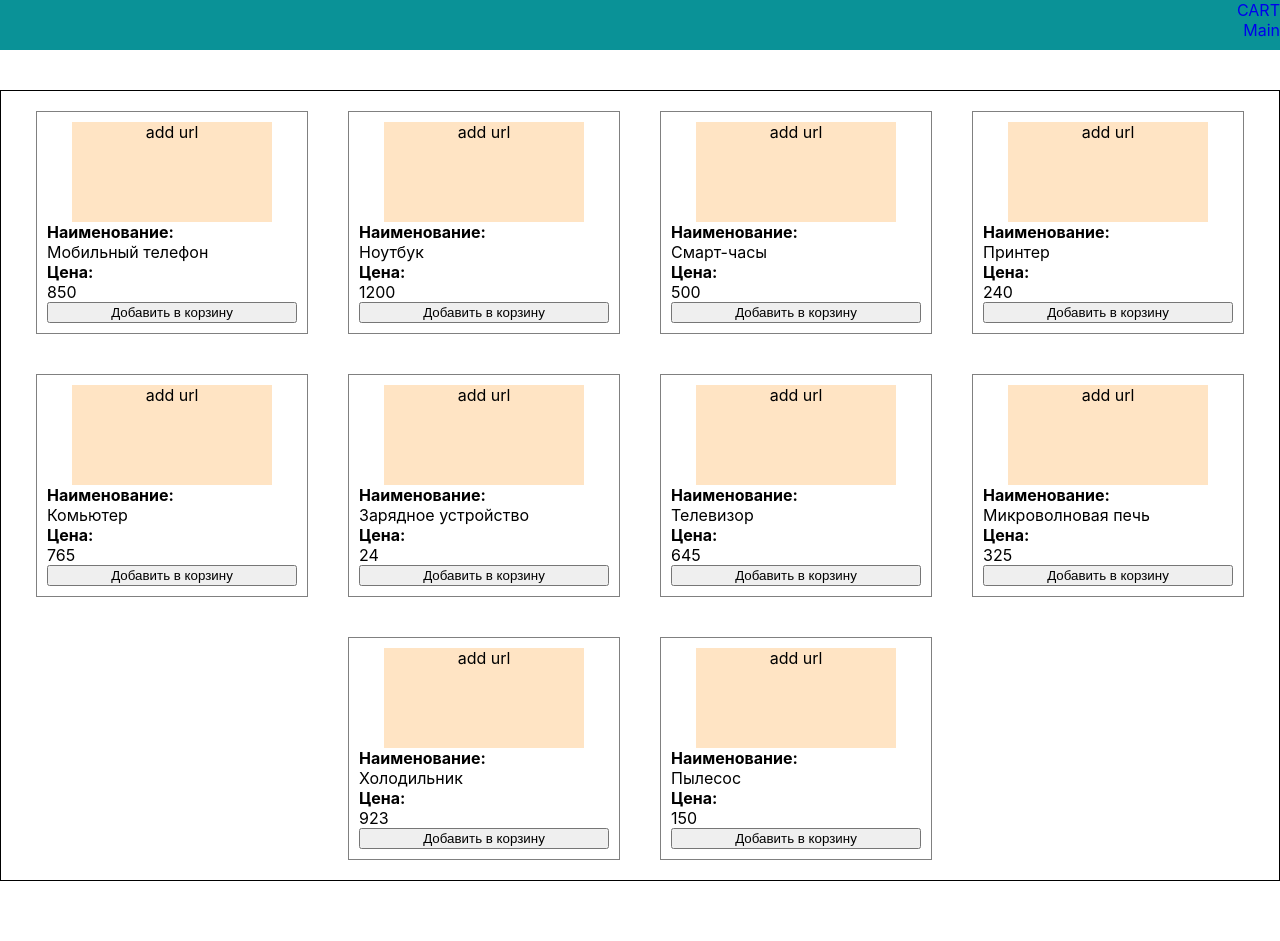
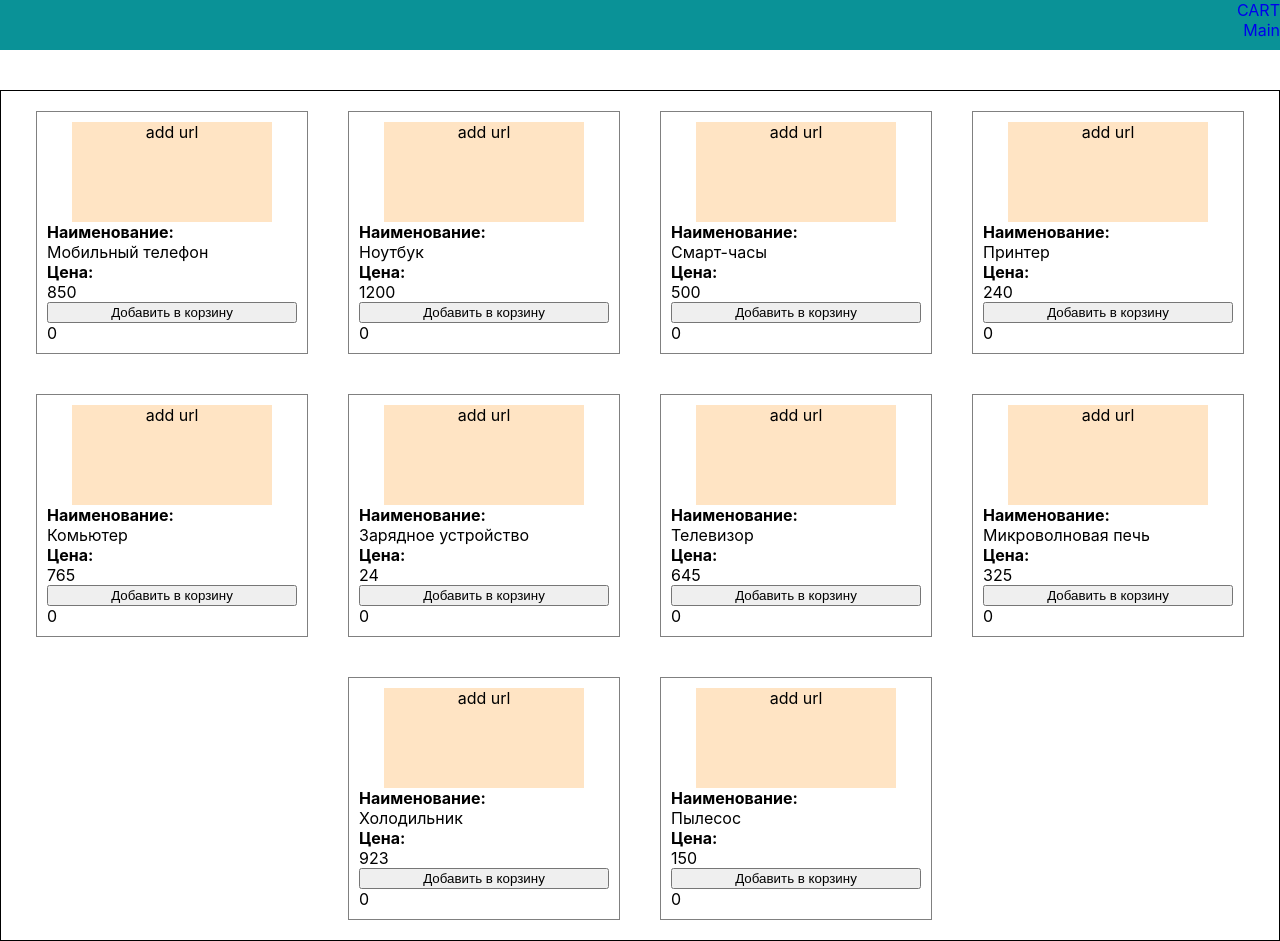
Before and after one commit to PsyHow/testShop, a React (Create React App) app: page / in a window 1280 px wide. Before the commit the page ends 881 px from the top, so only its background shows below. Built offline with nearby package versions, Linux system fonts and the light colour scheme.

Commit message:
inc and decrement item in Cart, add items in localStorage

```diff
--- a/src/App.tsx
+++ b/src/App.tsx
@@ -3,21 +3,84 @@ import React, { ReactElement } from 'react';
 import { Route, Routes } from 'react-router-dom';
 
 import { ProductsType } from 'bll/cartReducer';
-import { CartPage } from 'ui/CartPage/CartPage';
+import { CartPageContainer } from 'ui/CartPage/CartPageContainer';
 import { Header } from 'ui/Header/Header';
 import { ProductPage } from 'ui/ProductPage/ProductPage';
 
 export const products: ProductsType[] = [
-  { id: 1, name: 'Мобильный телефон', price: 850, photo: 'add url', isAvailable: true },
-  { id: 2, name: 'Ноутбук', price: 1200, photo: 'add url', isAvailable: true },
-  { id: 3, name: 'Смарт-часы', price: 500, photo: 'add url', isAvailable: true },
-  { id: 4, name: 'Принтер', price: 240, photo: 'add url', isAvailable: true },
-  { id: 5, name: 'Комьютер', price: 765, photo: 'add url', isAvailable: true },
-  { id: 6, name: 'Зарядное устройство', photo: 'add url', price: 24, isAvailable: true },
-  { id: 7, name: 'Телевизор', price: 645, photo: 'add url', isAvailable: true },
-  { id: 8, name: 'Микроволновая печь', price: 325, photo: 'add url', isAvailable: true },
-  { id: 9, name: 'Холодильник', price: 923, photo: 'add url', isAvailable: true },
-  { id: 10, name: 'Пылесос', price: 150, photo: 'add url', isAvailable: true },
+  {
+    id: 1,
+    name: 'Мобильный телефон',
+    price: 850,
+    totalPrice: 850,
+    photo: 'add url',
+    itemCount: 1,
+  },
+  {
+    id: 2,
+    name: 'Ноутбук',
+    price: 1200,
+    totalPrice: 1200,
+    photo: 'add url',
+    itemCount: 1,
+  },
+  {
+    id: 3,
+    name: 'Смарт-часы',
+    price: 500,
+    totalPrice: 500,
+    photo: 'add url',
+    itemCount: 1,
+  },
+  { id: 4, name: 'Принтер', price: 240, totalPrice: 240, photo: 'add url', itemCount: 1 },
+  {
+    id: 5,
+    name: 'Комьютер',
+    price: 765,
+    totalPrice: 765,
+    photo: 'add url',
+    itemCount: 1,
+  },
+  {
+    id: 6,
+    name: 'Зарядное устройство',
+    photo: 'add url',
+    price: 24,
+    totalPrice: 24,
+    itemCount: 1,
+  },
+  {
+    id: 7,
+    name: 'Телевизор',
+    price: 645,
+    totalPrice: 645,
+    photo: 'add url',
+    itemCount: 1,
+  },
+  {
+    id: 8,
+    name: 'Микроволновая печь',
+    price: 325,
+    totalPrice: 325,
+    photo: 'add url',
+    itemCount: 1,
+  },
+  {
+    id: 9,
+    name: 'Холодильник',
+    price: 923,
+    totalPrice: 923,
+    photo: 'add url',
+    itemCount: 1,
+  },
+  {
+    id: 10,
+    name: 'Пылесос',
+    price: 150,
+    totalPrice: 150,
+    photo: 'add url',
+    itemCount: 1,
+  },
 ];
 
 const App = (): ReactElement => (
@@ -25,7 +88,7 @@ const App = (): ReactElement => (
     <Header />
     <Routes>
       <Route path="/" element={<ProductPage products={products} />} />
-      <Route path="cartPage" element={<CartPage />} />
+      <Route path="cartPage" element={<CartPageContainer />} />
     </Routes>
   </>
 );
--- a/src/bll/cartReducer.ts
+++ b/src/bll/cartReducer.ts
@@ -12,8 +12,33 @@ export const cartReducer = (
     case 'INC_ITEM_COUNT': {
       return {
         ...state,
-        // eslint-disable-next-line @typescript-eslint/no-magic-numbers
-        itemCount: state.itemCount + 1,
+        items: state.items.map(m =>
+          m.id === action.item.id
+            ? {
+                ...m,
+                // eslint-disable-next-line @typescript-eslint/no-magic-numbers
+                itemCount: action.item.itemCount + 1,
+                totalPrice: action.item.totalPrice + m.price,
+              }
+            : m,
+        ),
+        totalPriceCount: state.totalPriceCount + action.item.price,
+      };
+    }
+    case 'DECREMENT_ITEM_COUNT': {
+      return {
+        ...state,
+        items: state.items.map(m =>
+          m.id === action.item.id
+            ? {
+                ...m,
+                // eslint-disable-next-line @typescript-eslint/no-magic-numbers
+                itemCount: action.item.itemCount - 1,
+                totalPrice: action.item.totalPrice - m.price,
+              }
+            : m,
+        ),
+        totalPriceCount: state.totalPriceCount - action.item.price,
       };
     }
     case 'ADD_ITEM_IN_CART': {
@@ -23,15 +48,41 @@ export const cartReducer = (
         totalPriceCount: state.totalPriceCount + action.item.price,
       };
     }
+    case 'DELETE_ITEM': {
+      return {
+        ...state,
+        items: state.items.filter(f => f.id !== action.id),
+      };
+    }
+    case 'GET_ITEMS_IN_CART': {
+      return {
+        ...state,
+        items: action.items,
+      };
+    }
+    case 'GET_TOTAL_PRICE': {
+      return {
+        ...state,
+        // eslint-disable-next-line @typescript-eslint/no-magic-numbers
+        totalPriceCount: state.items.reduce((acc, item) => acc + item.totalPrice, 0),
+      };
+    }
     default:
       return state;
   }
 };
 
 // actions
-export const incItemCount = () =>
+export const incItemCount = (item: ProductsType) =>
   ({
     type: 'INC_ITEM_COUNT',
+    item,
+  } as const);
+
+export const decrementItemCount = (item: ProductsType) =>
+  ({
+    type: 'DECREMENT_ITEM_COUNT',
+    item,
   } as const);
 
 export const addItemInCart = (item: ProductsType) =>
@@ -40,16 +91,39 @@ export const addItemInCart = (item: ProductsType) =>
     item,
   } as const);
 
+export const deleteItem = (id: number) =>
+  ({
+    type: 'DELETE_ITEM',
+    id,
+  } as const);
+
+export const getItemsInCart = (items: ProductsType[]) =>
+  ({
+    type: 'GET_ITEMS_IN_CART',
+    items,
+  } as const);
+
+export const getTotalPrice = (totalPrice: number) =>
+  ({
+    type: 'GET_TOTAL_PRICE',
+    totalPrice,
+  } as const);
+
 export type ProductsType = {
   id: number;
   name: string;
   price: number;
   photo: string;
-  isAvailable: boolean;
+  itemCount: number;
+  totalPrice: number;
 };
 
 export type InitialStateType = typeof initialState;
 
 export type ActionsType =
   | ReturnType<typeof incItemCount>
-  | ReturnType<typeof addItemInCart>;
+  | ReturnType<typeof addItemInCart>
+  | ReturnType<typeof decrementItemCount>
+  | ReturnType<typeof deleteItem>
+  | ReturnType<typeof getItemsInCart>
+  | ReturnType<typeof getTotalPrice>;
--- a/src/ui/CartPage/CartPage.module.scss
+++ b/src/ui/CartPage/CartPage.module.scss
@@ -4,23 +4,6 @@
   flex-wrap: wrap;
   justify-content: space-around;
 
-.orderBox {
-  display: flex;
-  flex-direction: column;
-  align-items: center;
-  max-width: 200px;
-  border: 1px solid black;
-
-  .orderTitle {
-    display: flex;
-    flex-direction: column;
-    padding: 10px;
-  }
-
-  .orderButton {
-    width: 100px;
-  }
-}
   .itemsBox {
     margin-top: 40px;
     justify-content: center;
--- /dev/null
+++ b/src/ui/CartPage/CartPageContainer.tsx
@@ -0,0 +1,56 @@
+import { FC, useEffect } from 'react';
+
+import { useDispatch, useSelector } from 'react-redux';
+
+import { CartPage } from './CartPage';
+import styles from './CartPage.module.scss';
+import { Order } from './Oreder/Order';
+
+import {
+  decrementItemCount,
+  deleteItem,
+  getItemsInCart,
+  getTotalPrice,
+  incItemCount,
+  ProductsType,
+} from 'bll/cartReducer';
+import { AppRootStateType } from 'bll/store';
+
+export const CartPageContainer: FC = () => {
+  const dispatch = useDispatch();
+
+  const inc = (items: ProductsType): void => {
+    dispatch(incItemCount(items));
+  };
+  const decrement = (items: ProductsType): void => {
+    dispatch(decrementItemCount(items));
+    // eslint-disable-next-line @typescript-eslint/no-magic-numbers
+    if (items.itemCount <= 1) {
+      dispatch(deleteItem(items.id));
+    }
+  };
+  const items = useSelector<AppRootStateType, ProductsType[]>(st => st.cartReducer.items);
+  const totalPrice = useSelector<AppRootStateType, number>(
+    st => st.cartReducer.totalPriceCount,
+  );
+
+  useEffect(() => {
+    const valueAsString = localStorage.getItem('product');
+    if (valueAsString) {
+      const itemsLocal = JSON.parse(valueAsString);
+      dispatch(getItemsInCart(itemsLocal));
+      dispatch(getTotalPrice(totalPrice));
+    }
+  }, []);
+
+  return (
+    <div className={styles.cartBox}>
+      <Order />
+      <CartPage inc={inc} items={items} decrement={decrement} />
+      <div>
+        <b>Сумма покупок: </b>
+        {totalPrice}
+      </div>
+    </div>
+  );
+};
--- /dev/null
+++ b/src/ui/CartPage/Oreder/Order.module.scss
@@ -0,0 +1,17 @@
+.orderBox {
+  display: flex;
+  flex-direction: column;
+  align-items: center;
+  max-width: 200px;
+  border: 1px solid black;
+
+  .orderTitle {
+    display: flex;
+    flex-direction: column;
+    padding: 10px;
+  }
+
+  .orderButton {
+    width: 100px;
+  }
+}
--- /dev/null
+++ b/src/ui/CartPage/Oreder/Order.tsx
@@ -0,0 +1,27 @@
+import { FC } from 'react';
+
+import styles from './Order.module.scss';
+
+export const Order: FC = () => (
+  <div className={styles.orderBox}>
+    <div className={styles.orderTitle}>
+      <b>Имя: </b>
+      <input type="text" placeholder="Введите имя" />
+    </div>
+    <div className={styles.orderTitle}>
+      <b>Фамилия: </b>
+      <input type="text" placeholder="Введите фамилию" />
+    </div>
+    <div className={styles.orderTitle}>
+      <b>Адресс: </b>
+      <input type="text" placeholder="Введите адресс" />
+    </div>
+    <div className={styles.orderTitle}>
+      <b>Телефон: </b>
+      <input type="text" placeholder="Введите телефон" />
+    </div>
+    <button className={styles.orderButton} type="button">
+      Заказать
+    </button>
+  </div>
+);
--- a/src/ui/ProductPage/ProductPage.tsx
+++ b/src/ui/ProductPage/ProductPage.tsx
@@ -1,10 +1,11 @@
 import { FC } from 'react';
 
-import { useDispatch } from 'react-redux';
+import { useDispatch, useSelector } from 'react-redux';
 
 import styles from './ProductPage.module.scss';
 
 import { addItemInCart, ProductsType } from 'bll/cartReducer';
+import { AppRootStateType } from 'bll/store';
 
 type PropsType = {
   products: ProductsType[];
@@ -12,8 +13,16 @@ type PropsType = {
 
 export const ProductPage: FC<PropsType> = ({ products }) => {
   const dispatch = useDispatch();
+  const totalPrice = useSelector<AppRootStateType, number>(
+    st => st.cartReducer.totalPriceCount,
+  );
 
   const addItemHandle = (item: ProductsType): void => {
+    let productItems = JSON.parse(localStorage.getItem('product')!);
+    if (productItems === null) productItems = [];
+    localStorage.setItem('product', JSON.stringify(item));
+    productItems.push(item);
+    localStorage.setItem('product', JSON.stringify(productItems));
     dispatch(addItemInCart(item));
   };
 
@@ -29,6 +38,7 @@ export const ProductPage: FC<PropsType> = ({ products }) => {
           <button onClick={() => addItemHandle(items)} type="button">
             Добавить в корзину
           </button>
+          {totalPrice}
         </div>
       ))}
     </div>
```
Also changed, not shown: src/ui/CartPage/CartPage.tsx (+16 -42 lines).
